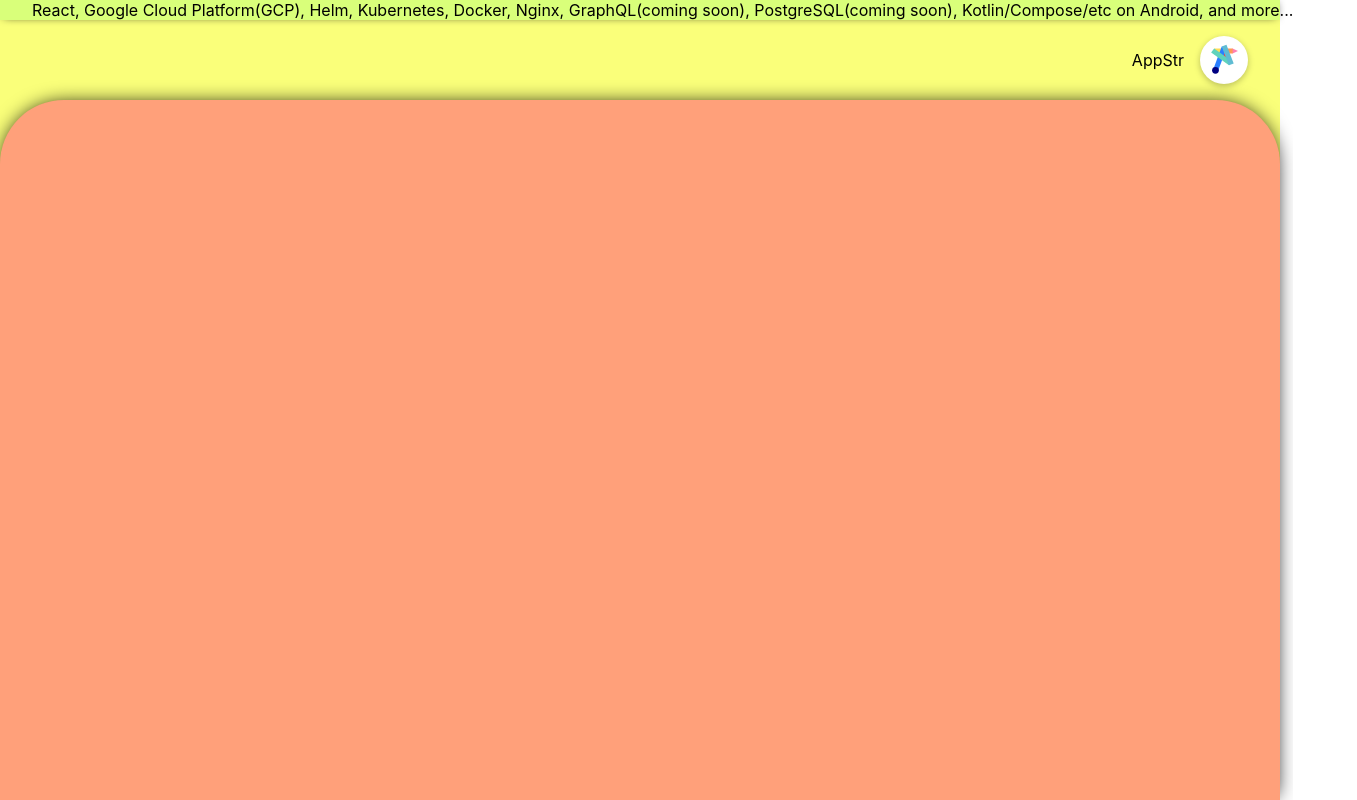
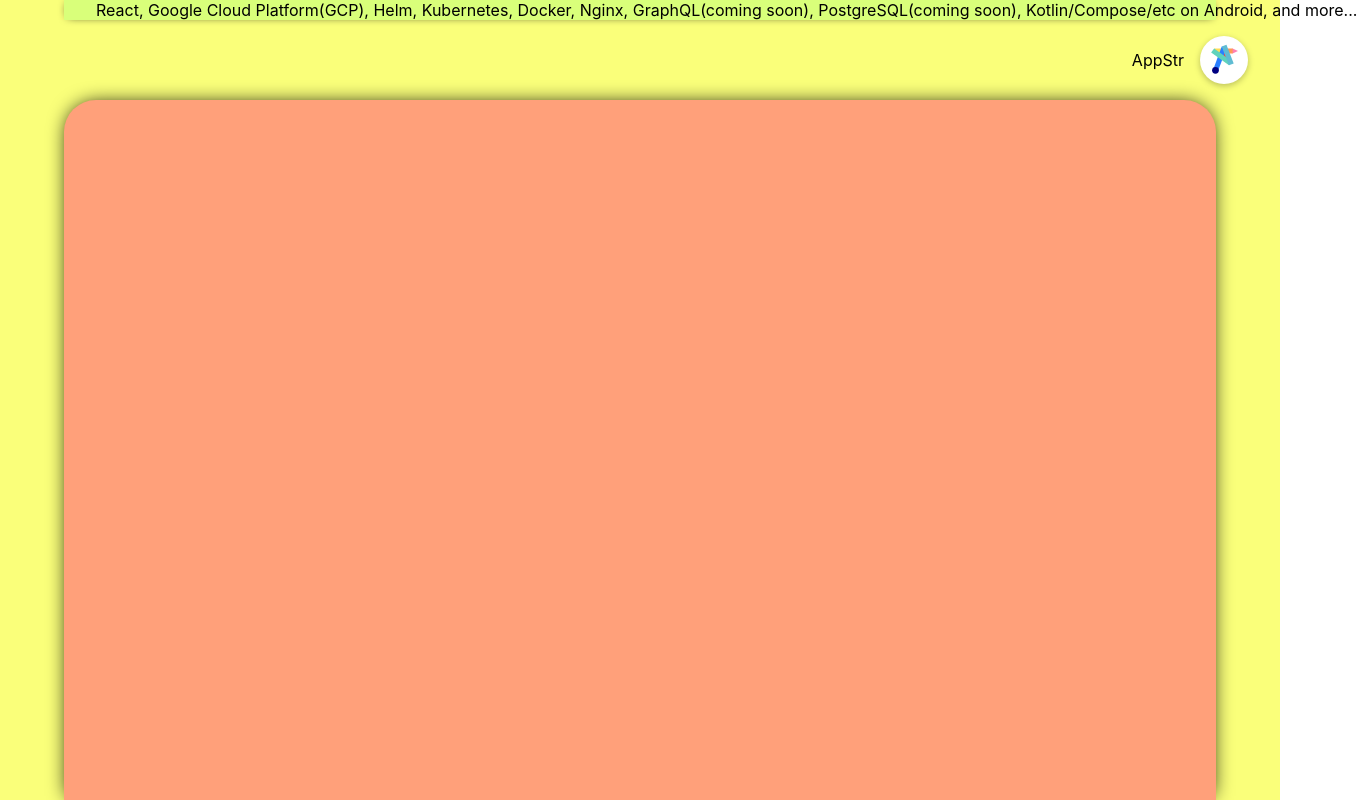
Before and after one commit to YoloSwagBot/AppStr-website, a React (Create React App) app: page / in a window 1280 px wide. Shown: the whole page, 1357 px wide, since content can reach past the window. Built offline with nearby package versions, Linux system fonts and the light colour scheme.

Commit message:
scrolling edits properties, fix

```diff
--- a/src/App.css
+++ b/src/App.css
@@ -29,9 +29,7 @@ html {
 .tools-ticker {
   position: absolute;
   top: 0;
-  display: flex;
   height: var(--ticker-height);
-  width: 100%;
   z-index: 5;
   background-color: #d9ff7a;
   box-shadow: 0 0px 10px -4px black;
@@ -39,7 +37,6 @@ html {
 .tools-ticker-text {
   margin-left: 32px;
   display: inline-block;
-  flex-grow: 1;
   white-space: nowrap;
 }
 /* =========================================================================
@@ -83,10 +80,9 @@ html {
   position: absolute;
   bottom: 0px;
   height: var(--content-area-height);
-  width: 100%;
+  left: 10px;
+  right: 10px;
   background-color: lightsalmon;
   box-shadow: 0 0px 20px -4px black;
   z-index: 5;
-  border-top-left-radius: 64px;
-  border-top-right-radius: 64px;
 }
--- a/src/App.js
+++ b/src/App.js
@@ -16,13 +16,72 @@ import logo from './images/ic_appstr_brand_logo.svg';
 
 
 
+
 function Worksite() {
+  const [screenWidth, setWidth] = useState(window.innerWidth);
+  const [screenHeight, setHeight] = useState(window.innerHeight);
+  console.log("initial_dimensions: " + screenWidth + ", " + screenHeight);
+  const isMobileWidth = screenWidth < 481;
+  const isSmallScreen = !isMobileWidth && screenWidth < 1025;
+  // const isLargerScreen = !isMobileWidth && !isSmallScreen;
+  useEffect(() => {
+    const handleResize = () => {
+      console.log("ON_RESIZE_EVENT: w: " + window.innerWidth + "    h: " + window.innerHeight);
+      setWidth(window.innerWidth);
+      setHeight(window.innerHeight);
+      console.log("ON_RESIZE_EVENT: screenWidth: " + screenWidth + "    screenHeight: " + screenHeight);
+    };
+    window.addEventListener('resize', handleResize);
+    return () => window.removeEventListener('resize', handleResize);
+  }, []);
+
+
+  var tickerHeight = 16;
+  var toolbarHeight = 64;
+  var contentAreaMinCorners = 24;
+  var contentAreaMaxCorners = 48;
+  var contentAreaMinSideMargin = 32;
+  var contentAreaMaxSideMargin = 64
+  if (isMobileWidth){
+    tickerHeight = 16;
+    toolbarHeight = 64;
+    contentAreaMinCorners = 16;
+    contentAreaMaxCorners = 32;
+    contentAreaMinSideMargin = 16;
+    contentAreaMaxSideMargin = 32
+  }else if(isSmallScreen){
+    tickerHeight = 20;
+    toolbarHeight = 80;
+    contentAreaMinCorners = 32;
+    contentAreaMaxCorners = 80;
+    contentAreaMinSideMargin = 56;
+    contentAreaMaxSideMargin = 98;
+  }else{ // isLargerScreen
+    tickerHeight = 20;
+    toolbarHeight = 80;
+    contentAreaMinCorners = 32;
+    contentAreaMaxCorners = 96;
+    contentAreaMinSideMargin = 64;
+    contentAreaMaxSideMargin = 128;
+  }
+
+  const contentAreaHeight = screenHeight - toolbarHeight - tickerHeight;
+
   return (
       <div className="main-container">
         <SuperBackground/>
-        <ToolsTicker/>
+        <ToolsTicker
+          tickerHeight={tickerHeight}
+          contentAreaMinSideMargin={contentAreaMinSideMargin} />
         <BrandArea/>
-        <ContentArea/>
+        <ContentArea
+          screenWidth={screenWidth}
+          screenHeight={screenHeight}
+          contentAreaHeight={contentAreaHeight}
+          contentAreaMinCorners={contentAreaMinCorners}
+          contentAreaMaxCorners={contentAreaMaxCorners}
+          contentAreaMinSideMargin={contentAreaMinSideMargin}
+          contentAreaMaxSideMargin={contentAreaMaxSideMargin} />
       </div>
   );
 }
@@ -35,19 +94,15 @@ function SuperBackground() {
   );
 }
 
-function ToolsTicker() {
-  const toolsUsedText = "React, Google Cloud Platform(GCP), Helm, Kubernetes, Docker, Nginx, GraphQL(coming soon), PostgreSQL(coming soon), Kotlin/Compose/etc on Android, and more..."
-
-  const [tickerWidth, setTickerWidth] = useState(null);
-  const tickerRef = useRef(null);
-
-  useEffect(() => {
-    const tickerElement = tickerRef.current;
-    setTickerWidth(tickerElement.clientWidth);
-  }, [toolsUsedText]);
+function ToolsTicker({contentAreaMinSideMargin}) {
+  const toolsUsedText = "React, Google Cloud Platform(GCP), Helm, Kubernetes, Docker, Nginx, GraphQL(coming soon), PostgreSQL(coming soon), Kotlin/Compose/etc on Android, and more...";
 
   return (
-    <div className="tools-ticker" ref={tickerRef}>
+    <div className="tools-ticker"
+      style={{
+        left: `${contentAreaMinSideMargin}px`,
+        right: `${contentAreaMinSideMargin}px`
+      }}>
       <span className="tools-ticker-text">{toolsUsedText}</span>
     </div>
   );
@@ -81,31 +136,41 @@ function BrandArea() {
   );
 }
 
-function ContentArea() {
-  const maxTransY = 200
+function ContentArea(
+  { screenWidth,
+    screenHeight,
+    contentAreaHeight,
+    contentAreaMinCorners,
+    contentAreaMaxCorners,
+    contentAreaMinSideMargin,
+    contentAreaMaxSideMargin}
+) {
+  var maxTransY = contentAreaHeight - contentAreaMaxCorners;
+
   const [translationY, setTranslationY] = useState(0);
   var transYContentArea = translationY
-
   const onWheel = (event) => {
-    transYContentArea = transYContentArea + event.deltaY
-
-    if (transYContentArea > 0){
-      transYContentArea = Math.min(transYContentArea, maxTransY);
-    }else{
-      transYContentArea = Math.max(transYContentArea, 0);
-    }
-
+    transYContentArea = transYContentArea + event.deltaY;
+    transYContentArea = Math.min(Math.max(transYContentArea, 0), maxTransY);
     setTranslationY(transYContentArea);
   };
-
   useEffect(() => {
     document.addEventListener('wheel', onWheel);
     return () => document.removeEventListener('wheel', onWheel);
   }, []);
 
+  var currentCornerSize = ((transYContentArea * (contentAreaMaxCorners - contentAreaMinCorners)) / (maxTransY - 0)) + contentAreaMinCorners;
+  var currentSizeMargin = ((transYContentArea * (contentAreaMaxSideMargin - contentAreaMinSideMargin)) / (maxTransY - 0)) + contentAreaMinSideMargin;
   return (
-    <div className="content-area" style={{ transform: `translateY(${translationY}px)` }}>
-        {/* <p>Number of fingers: {touches.length}</p> */}
+    <div className="content-area" style={
+      {
+        transform: `translateY(${translationY}px)`,
+        borderTopLeftRadius: `${currentCornerSize}px`,
+        borderTopRightRadius: `${currentCornerSize}px`,
+        left: `${currentSizeMargin}px`,
+        right: `${currentSizeMargin}px`
+      }
+    }>
     </div>
   );
 }
```
